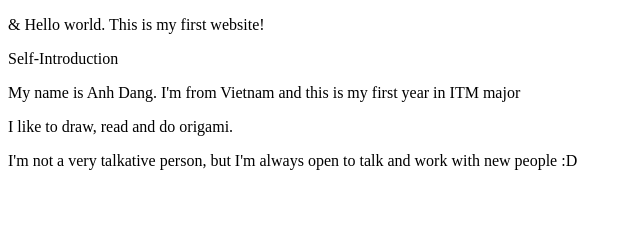
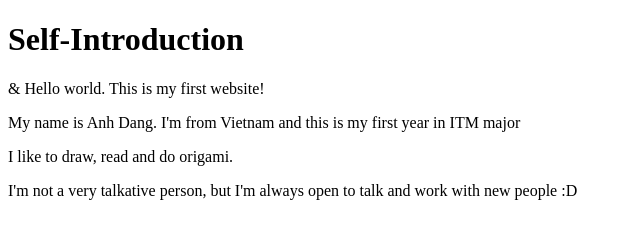
Before and after one commit to anhdang00/lab1, a plain HTML site: page index.html in a window 1280 px wide. Shown: the whole page, without its empty margins (0-640 px from the left). Drawn offline with Linux system fonts and the light colour scheme.

Commit message:
Update index.html

```diff
--- a/index.html
+++ b/index.html
@@ -5,8 +5,8 @@
   <title>ITMD-361 Internet Technologies and Web Design</title>
 </head>
 <body>
+  <h1> Self-Introduction </h1>
   <p>&amp; Hello world. This is my first website!</p>
-  <header> Self-Introduction </header>
   <p>My name is Anh Dang. I'm from Vietnam and this is my first year in ITM major </p>
   <p>I like to draw, read and do origami.</p>
   <p>I'm not a very talkative person, but I'm always open to talk and work with new people :D</p>
```
